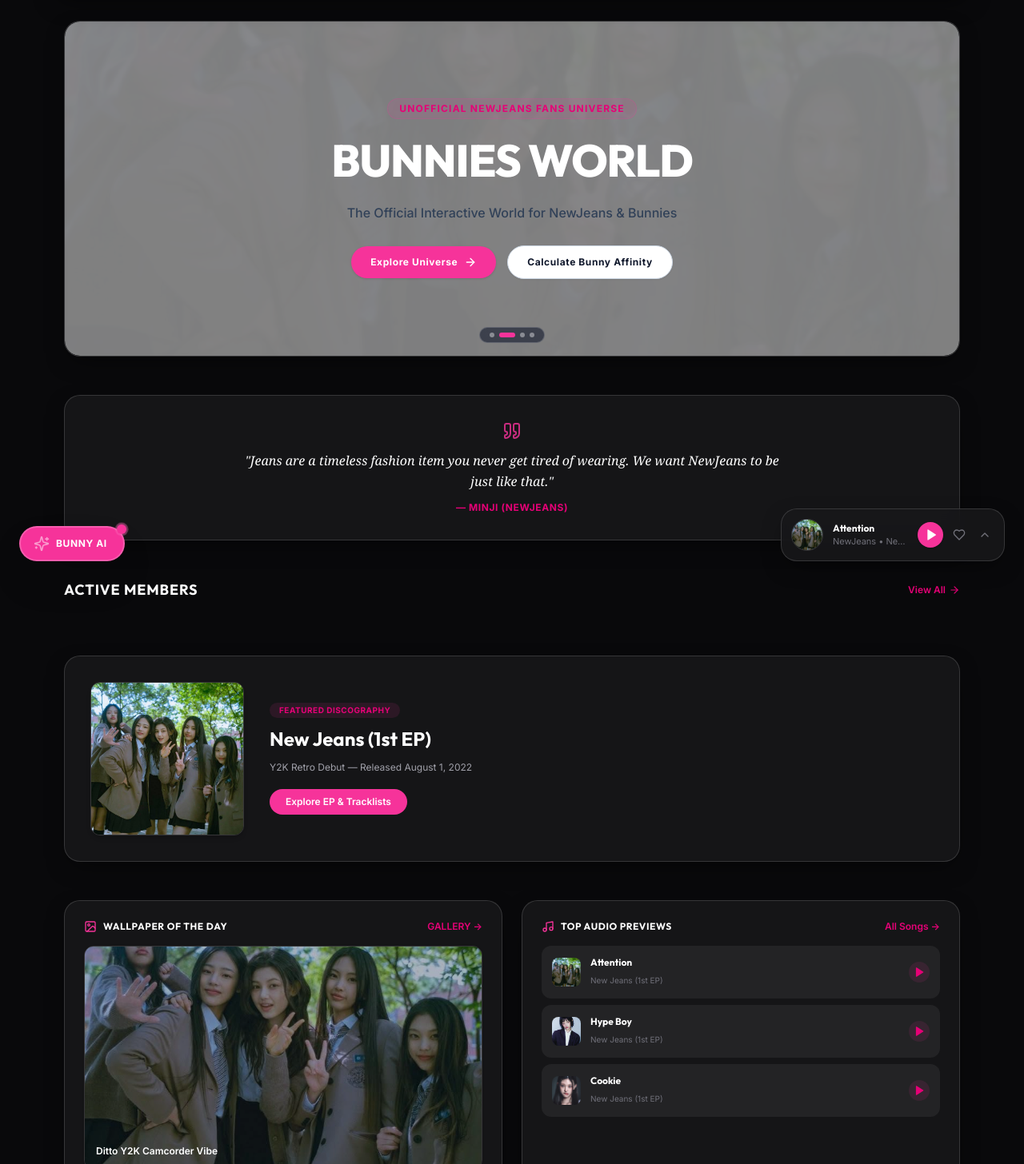
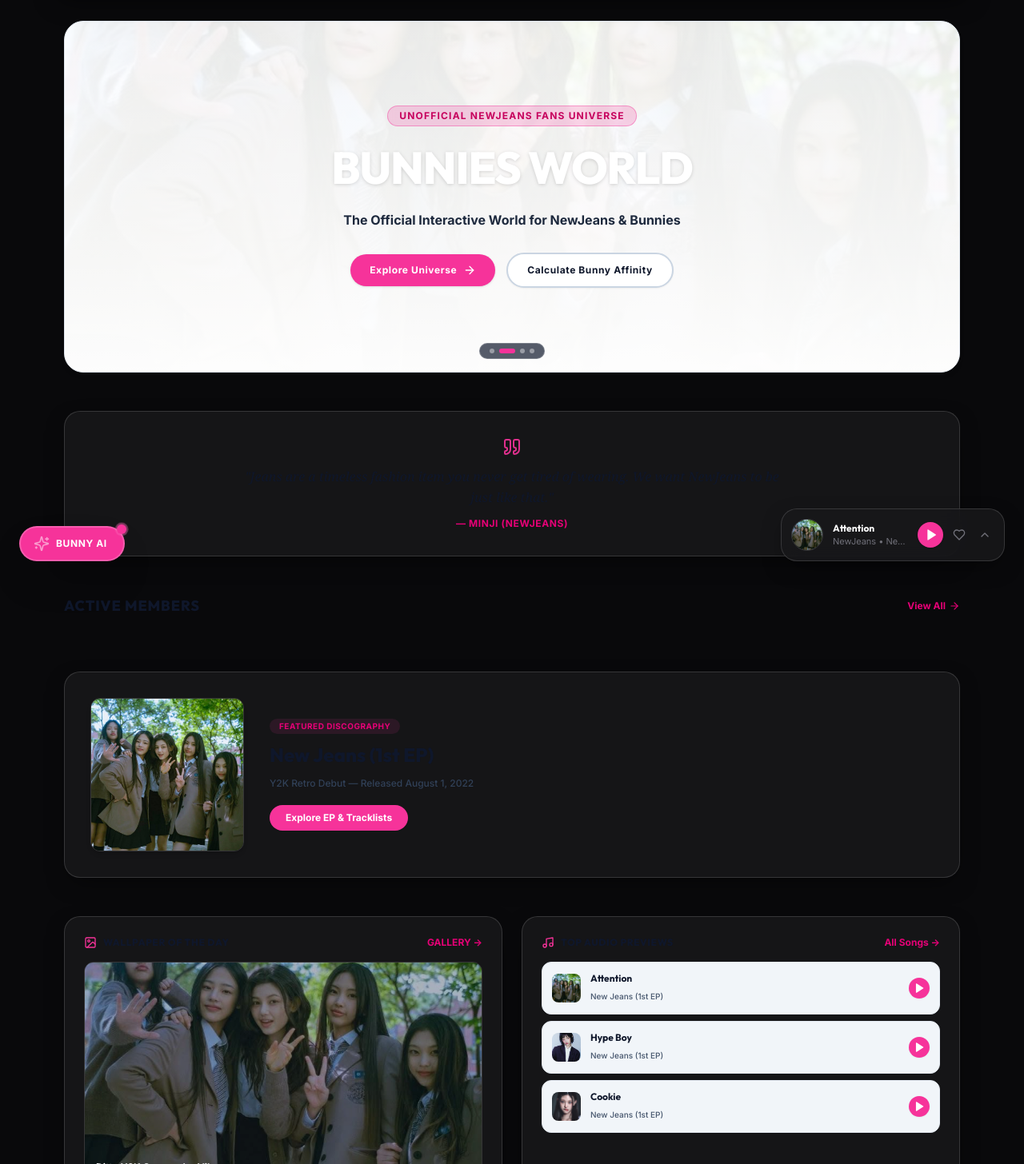
Before and after one commit to andrianbaros/bunnies-world, a React (Vite) app: page / in a window 1280 px wide. Shown: the part 74-1530 px from the top of the page at 80% size. Built offline with nearby package versions, Linux system fonts and the light colour scheme.

Commit message:
fix: resolve light mode css variables in style.css, set hero image to 100% full brightness, and make quiz option buttons high-contrast white cards

```diff
--- a/src/pages/Home.jsx
+++ b/src/pages/Home.jsx
@@ -41,8 +41,8 @@
 
   return (
     <div className="flex flex-col gap-8 sm:gap-12 py-4 px-4 max-w-6xl mx-auto z-10 relative">
-      {/* 1. Hero Carousel (Bright in Day Mode, Elegant in Dark Mode) */}
-      <section className="glass-surface p-6 sm:p-12 rounded-3xl text-center flex flex-col items-center gap-4 sm:gap-5 border border-[var(--border-color)] relative overflow-hidden min-h-[340px] sm:min-h-[420px] justify-center group bg-white/70 dark:bg-[var(--bg-card)] shadow-sm">
+      {/* 1. Hero Carousel (100% Bright Images in Day Mode & Night Mode) */}
+      <section className="p-6 sm:p-12 rounded-3xl text-center flex flex-col items-center gap-4 sm:gap-5 border border-slate-200 dark:border-[var(--border-color)] relative overflow-hidden min-h-[360px] sm:min-h-[440px] justify-center group bg-white dark:bg-[var(--bg-card)] shadow-md">
         <div className="absolute inset-0 z-0">
           <AnimatePresence mode="wait">
             <motion.img
@@ -50,18 +50,19 @@
               src={heroImages[currentSlide].src}
               alt={heroImages[currentSlide].title}
               initial={{ opacity: 0, scale: 1.03 }}
-              animate={{ opacity: 0.65, scale: 1 }}
+              animate={{ opacity: 0.9, scale: 1 }}
               exit={{ opacity: 0 }}
               transition={{ duration: 0.8 }}
               className="w-full h-full object-cover"
             />
           </AnimatePresence>
-          <div className="absolute inset-0 bg-white/45 dark:bg-zinc-950/75 backdrop-blur-[2px]" />
+          {/* Subtle bottom gradient tint to keep text highly legible */}
+          <div className="absolute inset-0 bg-gradient-to-t from-white/90 via-white/40 to-transparent dark:from-zinc-950/90 dark:via-zinc-950/50 dark:to-zinc-950/20" />
         </div>
 
         <button
           onClick={() => setCurrentSlide((prev) => (prev - 1 + heroImages.length) % heroImages.length)}
-          className="absolute left-4 top-1/2 -translate-y-1/2 z-20 p-2.5 rounded-full bg-white/80 dark:bg-black/50 text-slate-800 dark:text-white border border-[var(--border-color)] opacity-0 group-hover:opacity-100 transition-all duration-200 shadow-sm"
+          className="absolute left-4 top-1/2 -translate-y-1/2 z-20 p-2.5 rounded-full bg-white/90 dark:bg-black/60 text-slate-800 dark:text-white border border-slate-300 dark:border-zinc-700 opacity-0 group-hover:opacity-100 transition-all duration-200 shadow-sm"
           title="Previous Slide"
         >
           <ChevronLeft className="w-5 h-5" />
@@ -69,13 +70,13 @@
 
         <button
           onClick={() => setCurrentSlide((prev) => (prev + 1) % heroImages.length)}
-          className="absolute right-4 top-1/2 -translate-y-1/2 z-20 p-2.5 rounded-full bg-white/80 dark:bg-black/50 text-slate-800 dark:text-white border border-[var(--border-color)] opacity-0 group-hover:opacity-100 transition-all duration-200 shadow-sm"
+          className="absolute right-4 top-1/2 -translate-y-1/2 z-20 p-2.5 rounded-full bg-white/90 dark:bg-black/60 text-slate-800 dark:text-white border border-slate-300 dark:border-zinc-700 opacity-0 group-hover:opacity-100 transition-all duration-200 shadow-sm"
           title="Next Slide"
         >
           <ChevronRight className="w-5 h-5" />
         </button>
 
-        <div className="absolute bottom-4 left-1/2 -translate-x-1/2 z-20 flex items-center gap-1.5 bg-slate-900/60 dark:bg-black/60 px-3 py-1.5 rounded-full border border-white/20 backdrop-blur-xs">
+        <div className="absolute bottom-4 left-1/2 -translate-x-1/2 z-20 flex items-center gap-1.5 bg-slate-900/70 dark:bg-black/70 px-3 py-1.5 rounded-full border border-white/20 backdrop-blur-xs">
           {heroImages.map((_, idx) => (
             <button
               key={idx}
@@ -91,7 +92,7 @@
           initial={{ opacity: 0, y: 15 }}
           animate={{ opacity: 1, y: 0 }}
           transition={{ duration: 0.5 }}
-          className="inline-flex items-center px-3.5 py-1 rounded-full bg-pink-500/10 border border-pink-500/20 text-pink-600 dark:text-pink-400 text-xs font-bold tracking-widest uppercase z-10"
+          className="inline-flex items-center px-3.5 py-1 rounded-full bg-pink-500/20 border border-pink-500/40 text-pink-700 dark:text-pink-300 text-xs font-black tracking-widest uppercase z-10 backdrop-blur-xs"
         >
           <span>{t('hero_tag')}</span>
         </motion.div>
@@ -100,7 +101,7 @@
           initial={{ opacity: 0, scale: 0.96 }}
           animate={{ opacity: 1, scale: 1 }}
           transition={{ duration: 0.6, delay: 0.1 }}
-          className="text-hero font-black tracking-tight text-slate-900 dark:text-white z-10 drop-shadow-2xs"
+          className="text-hero font-black tracking-tight text-slate-900 dark:text-white z-10 drop-shadow-sm"
         >
           {t('hero_title')}
         </motion.h1>
@@ -109,7 +110,7 @@
           initial={{ opacity: 0, y: 10 }}
           animate={{ opacity: 1, y: 0 }}
           transition={{ duration: 0.5, delay: 0.2 }}
-          className="text-sm sm:text-base text-slate-700 dark:text-zinc-300 max-w-xl leading-relaxed z-10 font-medium"
+          className="text-sm sm:text-base text-slate-800 dark:text-zinc-200 max-w-xl leading-relaxed z-10 font-bold drop-shadow-2xs"
         >
           {t('hero_subtitle')}
         </motion.p>
@@ -122,7 +123,7 @@
         >
           <Link
             to="/members"
-            className="px-6 py-3 rounded-full bg-pink-500 text-white font-bold text-xs tracking-wider shadow-sm hover:bg-pink-600 transition-colors flex items-center gap-2"
+            className="px-6 py-3 rounded-full bg-pink-500 text-white font-extrabold text-xs tracking-wider shadow-sm hover:bg-pink-600 transition-colors flex items-center gap-2"
           >
             <span>{t('btn_explore')}</span>
             <ArrowRight className="w-4 h-4" />
@@ -130,7 +131,7 @@
 
           <Link
             to="/universe"
-            className="px-6 py-3 rounded-full bg-white dark:bg-[var(--bg-subtle)] text-slate-900 dark:text-white font-bold text-xs tracking-wider border border-slate-300 dark:border-[var(--border-color)] hover:bg-slate-100 dark:hover:bg-[var(--bg-subtle-hover)] transition-colors flex items-center gap-2 shadow-xs"
+            className="px-6 py-3 rounded-full bg-white dark:bg-[var(--bg-subtle)] text-slate-900 dark:text-white font-extrabold text-xs tracking-wider border-2 border-slate-300 dark:border-[var(--border-color)] hover:bg-slate-100 dark:hover:bg-[var(--bg-subtle-hover)] transition-colors flex items-center gap-2 shadow-xs"
           >
             <span>{t('btn_calc_affinity')}</span>
           </Link>
@@ -138,21 +139,21 @@
       </section>
 
       {/* 2. Quote of the Day */}
-      <section className="glass-surface p-6 sm:p-8 rounded-2xl text-center flex flex-col items-center gap-3 border border-[var(--border-color)]">
-        <Quote className="w-6 h-6 text-pink-500 opacity-80" />
-        <p className="text-sm sm:text-base italic text-[var(--text-heading)] dark:text-gray-200 font-serif max-w-2xl leading-relaxed">
+      <section className="glass-surface p-6 sm:p-8 rounded-2xl text-center flex flex-col items-center gap-3 border border-[var(--border-color)] bg-white dark:bg-[var(--bg-card)]">
+        <Quote className="w-6 h-6 text-pink-500 opacity-90" />
+        <p className="text-sm sm:text-base italic text-slate-900 dark:text-gray-100 font-serif max-w-2xl leading-relaxed font-medium">
           "{quotes[0].text}"
         </p>
-        <span className="text-xs font-bold text-pink-600 dark:text-pink-400 tracking-wider uppercase">— {quotes[0].author} (NewJeans)</span>
+        <span className="text-xs font-black text-pink-600 dark:text-pink-400 tracking-wider uppercase">— {quotes[0].author} (NewJeans)</span>
       </section>
 
       {/* 3. Active Members */}
       <section className="flex flex-col gap-5">
         <div className="flex items-center justify-between">
-          <h2 className="text-lg font-bold text-[var(--text-heading)] uppercase tracking-wider">
+          <h2 className="text-lg font-black text-slate-900 dark:text-white uppercase tracking-wider">
             {t('home_active_members')}
           </h2>
-          <Link to="/members" className="text-xs font-semibold text-pink-600 dark:text-pink-400 hover:underline flex items-center gap-1">
+          <Link to="/members" className="text-xs font-bold text-pink-600 dark:text-pink-400 hover:underline flex items-center gap-1">
             <span>{t('home_view_all')}</span>
             <ArrowRight className="w-3.5 h-3.5" />
           </Link>
@@ -163,38 +164,38 @@
             <Link
               key={member.id}
               to={`/members/${member.id}`}
-              className="glass-surface p-5 rounded-2xl flex flex-col items-center text-center gap-3 border border-[var(--border-color)] hover:border-pink-500/40 transition-all hover:-translate-y-1 group"
+              className="glass-surface p-5 rounded-2xl flex flex-col items-center text-center gap-3 border border-[var(--border-color)] hover:border-pink-500 transition-all hover:-translate-y-1 group bg-white dark:bg-[var(--bg-card)]"
             >
-              <div className="w-24 h-24 rounded-full overflow-hidden border-2 border-pink-500/20 p-1 group-hover:border-pink-500 transition-colors shadow-sm">
+              <div className="w-24 h-24 rounded-full overflow-hidden border-2 border-pink-500/30 p-1 group-hover:border-pink-500 transition-colors shadow-xs">
                 <img src={member.image} alt={member.name} className="w-full h-full object-cover rounded-full group-hover:scale-105 transition-transform duration-300" />
               </div>
               <div>
-                <h3 className="font-bold text-sm text-[var(--text-heading)]">{member.name}</h3>
-                <span className="text-[11px] text-pink-600 dark:text-pink-400 font-semibold">{member.koreanName}</span>
+                <h3 className="font-extrabold text-sm text-slate-900 dark:text-white">{member.name}</h3>
+                <span className="text-[11px] text-pink-600 dark:text-pink-400 font-extrabold">{member.koreanName}</span>
               </div>
-              <p className="text-xs text-[var(--text-muted)] line-clamp-1">{member.position}</p>
+              <p className="text-xs text-slate-600 dark:text-[var(--text-muted)] line-clamp-1 font-medium">{member.position}</p>
             </Link>
           ))}
         </div>
       </section>
 
       {/* 4. Featured Album */}
-      <section className="glass-surface p-6 sm:p-8 rounded-2xl flex flex-col sm:flex-row items-center gap-6 sm:gap-8 border border-[var(--border-color)]">
+      <section className="glass-surface p-6 sm:p-8 rounded-2xl flex flex-col sm:flex-row items-center gap-6 sm:gap-8 border border-[var(--border-color)] bg-white dark:bg-[var(--bg-card)]">
         <div className="w-40 h-40 sm:w-48 sm:h-48 rounded-xl overflow-hidden shadow-md flex-shrink-0 border border-[var(--border-color)]">
           <img src={featuredAlbum.cover} alt={featuredAlbum.title} className="w-full h-full object-cover" />
         </div>
         <div className="flex flex-col gap-2.5 text-center sm:text-left">
-          <span className="px-3 py-0.5 rounded-full bg-pink-500/10 text-pink-600 dark:text-pink-400 text-[10px] font-bold tracking-wider uppercase w-fit mx-auto sm:mx-0">
+          <span className="px-3 py-0.5 rounded-full bg-pink-500/10 text-pink-600 dark:text-pink-400 text-[10px] font-black tracking-wider uppercase w-fit mx-auto sm:mx-0">
             {t('home_featured_disc')}
           </span>
-          <h2 className="text-xl sm:text-2xl font-bold text-[var(--text-heading)]">{featuredAlbum.title}</h2>
-          <p className="text-xs text-[var(--text-secondary)] leading-relaxed max-w-lg">
+          <h2 className="text-xl sm:text-2xl font-black text-slate-900 dark:text-white">{featuredAlbum.title}</h2>
+          <p className="text-xs text-slate-700 dark:text-[var(--text-secondary)] leading-relaxed max-w-lg font-medium">
             {featuredAlbum.concept} — Released {featuredAlbum.releaseDate}
           </p>
           <div className="flex flex-wrap items-center justify-center sm:justify-start gap-3 mt-2">
             <Link
               to="/discography"
-              className="px-5 py-2 rounded-full bg-pink-500 text-white font-semibold text-xs hover:bg-pink-600 transition-colors"
+              className="px-5 py-2 rounded-full bg-pink-500 text-white font-bold text-xs hover:bg-pink-600 transition-colors shadow-xs"
             >
               {t('home_explore_ep')}
             </Link>
@@ -204,45 +205,45 @@
 
       {/* 5. Wallpaper + Audio */}
       <section className="grid grid-cols-1 md:grid-cols-2 gap-6">
-        <div className="glass-surface p-5 sm:p-6 rounded-2xl flex flex-col gap-4 border border-[var(--border-color)]">
+        <div className="glass-surface p-5 sm:p-6 rounded-2xl flex flex-col gap-4 border border-[var(--border-color)] bg-white dark:bg-[var(--bg-card)]">
           <div className="flex items-center justify-between">
-            <h3 className="font-bold text-xs uppercase tracking-wider text-[var(--text-heading)] flex items-center gap-2">
+            <h3 className="font-extrabold text-xs uppercase tracking-wider text-slate-900 dark:text-white flex items-center gap-2">
               <ImageIcon className="w-4 h-4 text-pink-500" />
               <span>{t('home_wallpaper')}</span>
             </h3>
-            <Link to="/gallery" className="text-xs font-semibold text-pink-600 dark:text-pink-400 hover:underline">{t('nav_gallery')} →</Link>
+            <Link to="/gallery" className="text-xs font-bold text-pink-600 dark:text-pink-400 hover:underline">{t('nav_gallery')} →</Link>
           </div>
-          <div className="relative aspect-video rounded-xl overflow-hidden shadow-sm border border-[var(--border-color)]">
+          <div className="relative aspect-video rounded-xl overflow-hidden shadow-xs border border-[var(--border-color)]">
             <img src={wallpaperOfDay.image} alt={wallpaperOfDay.title} className="w-full h-full object-cover" />
             <div className="absolute inset-0 bg-slate-900/30 dark:bg-black/50 flex items-end p-3.5">
-              <span className="text-xs font-semibold text-white">{wallpaperOfDay.title}</span>
+              <span className="text-xs font-bold text-white">{wallpaperOfDay.title}</span>
             </div>
           </div>
         </div>
 
-        <div className="glass-surface p-5 sm:p-6 rounded-2xl flex flex-col gap-4 border border-[var(--border-color)]">
+        <div className="glass-surface p-5 sm:p-6 rounded-2xl flex flex-col gap-4 border border-[var(--border-color)] bg-white dark:bg-[var(--bg-card)]">
           <div className="flex items-center justify-between">
-            <h3 className="font-bold text-xs uppercase tracking-wider text-[var(--text-heading)] flex items-center gap-2">
+            <h3 className="font-extrabold text-xs uppercase tracking-wider text-slate-900 dark:text-white flex items-center gap-2">
               <Music className="w-4 h-4 text-pink-500" />
               <span>{t('home_top_audio')}</span>
             </h3>
-            <Link to="/discography" className="text-xs font-semibold text-pink-600 dark:text-pink-400 hover:underline">{t('home_all_songs')} →</Link>
+            <Link to="/discography" className="text-xs font-bold text-pink-600 dark:text-pink-400 hover:underline">{t('home_all_songs')} →</Link>
           </div>
           <div className="flex flex-col gap-2">
             {musicData.slice(0, 3).map((track) => (
               <div
                 key={track.id}
                 onClick={() => playSongById(track.id)}
-                className="flex items-center justify-between p-3 rounded-xl bg-[var(--bg-subtle)] hover:bg-[var(--bg-subtle-hover)] transition-all cursor-pointer border border-transparent hover:border-[var(--border-color)]"
+                className="flex items-center justify-between p-3 rounded-xl bg-slate-100 dark:bg-[var(--bg-subtle)] hover:bg-slate-200 dark:hover:bg-[var(--bg-subtle-hover)] transition-all cursor-pointer border border-slate-200 dark:border-[var(--border-color)]"
               >
                 <div className="flex items-center gap-3">
                   <img src={track.cover} alt={track.title} className="w-9 h-9 rounded-lg object-cover" />
                   <div>
-                    <h4 className="font-bold text-xs text-[var(--text-heading)]">{track.title}</h4>
-                    <span className="text-[10px] text-[var(--text-muted)]">{track.album}</span>
+                    <h4 className="font-bold text-xs text-slate-900 dark:text-white">{track.title}</h4>
+                    <span className="text-[10px] text-slate-600 dark:text-[var(--text-muted)] font-medium">{track.album}</span>
                   </div>
                 </div>
-                <button className="p-1.5 rounded-full bg-pink-500/10 text-pink-600 dark:text-pink-400 hover:bg-pink-500 hover:text-white transition-colors">
+                <button className="p-1.5 rounded-full bg-pink-500 text-white hover:bg-pink-600 transition-colors shadow-xs">
                   <Play className="w-3.5 h-3.5 fill-current" />
                 </button>
               </div>
--- a/src/style.css
+++ b/src/style.css
@@ -3,14 +3,17 @@
 @import url('https://fonts.googleapis.com/css2?family=Outfit:wght@300;400;500;600;700&family=Plus+Jakarta+Sans:wght@400;500;600;700;800&display=swap');
 @import url('https://cdnjs.cloudflare.com/ajax/libs/font-awesome/6.4.0/css/all.min.css');
 
-:root {
-  /* Colors */
+:root,
+[data-theme='dark'] {
+  /* Dark Mode Colors */
   --bg-dark: #090611;
   --bg-darker: #05030a;
-  --bg-card: rgba(20, 16, 32, 0.45);
-  --bg-card-hover: rgba(28, 22, 45, 0.65);
-  --border-color: rgba(255, 255, 255, 0.08);
-  --border-hover: rgba(255, 255, 255, 0.18);
+  --bg-card: rgba(20, 16, 32, 0.65);
+  --bg-card-hover: rgba(28, 22, 45, 0.85);
+  --bg-subtle: rgba(255, 255, 255, 0.08);
+  --bg-subtle-hover: rgba(255, 255, 255, 0.15);
+  --border-color: rgba(255, 255, 255, 0.12);
+  --border-hover: rgba(255, 255, 255, 0.25);
 
   --primary: #ec4899;       /* Vibrant Pink */
   --primary-rgb: 236, 72, 153;
@@ -20,18 +23,36 @@
   --accent-rgb: 168, 85, 247;
 
   --text-main: #f5f4f9;
-  --text-muted: #9e9aa8;
-  --text-white: #ffffff;
+  --text-heading: #ffffff;
+  --text-muted: #a1a1aa;
 
-  /* Fonts */
   --font-heading: 'Plus Jakarta Sans', sans-serif;
   --font-body: 'Outfit', sans-serif;
 
-  /* Shadows */
   --box-shadow: 0 8px 32px 0 rgba(0, 0, 0, 0.5);
+  --transition: all 0.3s cubic-bezier(0.16, 1, 0.3, 1);
+}
 
-  /* Transition */
-  --transition: all 0.3s cubic-bezier(0.16, 1, 0.3, 1);
+[data-theme='light'] {
+  /* Light Mode Colors (Bright, High Contrast & Clean) */
+  --bg-dark: #f8fafc;
+  --bg-darker: #f1f5f9;
+  --bg-card: #ffffff;
+  --bg-card-hover: #f8fafc;
+  --bg-subtle: #f1f5f9;
+  --bg-subtle-hover: #e2e8f0;
+  --border-color: #cbd5e1;
+  --border-hover: #94a3b8;
+
+  --primary: #ec4899;
+  --secondary: #0284c7;
+  --accent: #7e22ce;
+
+  --text-main: #0f172a;
+  --text-heading: #0f172a;
+  --text-muted: #475569;
+
+  --box-shadow: 0 4px 20px -2px rgba(15, 23, 42, 0.08);
 }
 
 /* Custom Scrollbar */
@@ -42,7 +63,7 @@
   background: var(--bg-dark);
 }
 ::-webkit-scrollbar-thumb {
-  background: rgba(236, 72, 153, 0.2);
+  background: rgba(236, 72, 153, 0.3);
   border-radius: 10px;
   border: 2px solid var(--bg-dark);
 }
@@ -66,6 +87,7 @@
   flex-direction: column;
   overflow-x: hidden;
   position: relative;
+  transition: background-color 0.25s ease, color 0.25s ease;
 }
 
 .app-container {
@@ -96,6 +118,13 @@
 .glass:hover {
   background: var(--bg-card-hover);
   border-color: var(--border-hover);
+}
+
+.glass-surface {
+  background: var(--bg-card);
+  border: 1px solid var(--border-color);
+  box-shadow: var(--box-shadow);
+  transition: var(--transition);
 }
 
 /* Header & Typography */
@@ -133,12 +162,12 @@
   display: flex;
   justify-content: center;
   align-items: center;
-  background: rgba(10, 8, 20, 0.85);
+  background: var(--bg-card);
   backdrop-filter: blur(20px);
   -webkit-backdrop-filter: blur(20px);
   border: 1px solid var(--border-color);
   border-radius: 50px;
-  box-shadow: 0 10px 30px rgba(0, 0, 0, 0.3);
+  box-shadow: var(--box-shadow);
 }
 
 nav a {
@@ -221,7 +250,7 @@
   border-radius: 50%;
   object-fit: cover;
   border: 3px solid var(--primary);
-  box-shadow: 0 8px 25px rgba(0, 0, 0, 0.4);
+  box-shadow: 0 8px 25px rgba(0, 0, 0, 0.2);
   transition: var(--transition);
 }
 
@@ -234,7 +263,7 @@
   font-size: 1.8rem;
   font-weight: 800;
   letter-spacing: 2px;
-  color: var(--text-white);
+  color: var(--text-heading);
   margin-bottom: 12px;
 }
 
@@ -253,7 +282,7 @@
   font-size: 0.9rem;
   font-weight: 700;
   letter-spacing: 1px;
-  color: var(--text-white);
+  color: #ffffff;
   background: var(--primary);
   padding: 12px 28px;
   border-radius: 30px;
@@ -265,7 +294,7 @@
 
 .btn-details:hover {
   background: #db2777;
-  color: var(--text-white);
+  color: #ffffff;
 }
 
 /* Floating Music Player Widget */
@@ -314,7 +343,7 @@
   border-radius: 50%;
   border: 2px solid rgba(255, 255, 255, 0.2);
   object-fit: cover;
-  box-shadow: 0 2px 8px rgba(0, 0, 0, 0.5);
+  box-shadow: 0 2px 8px rgba(0, 0, 0, 0.3);
 }
 
 .disc.spinning {
@@ -349,7 +378,7 @@
   font-family: var(--font-heading);
   font-size: 0.9rem;
   font-weight: 700;
-  color: var(--text-white);
+  color: var(--text-heading);
   text-overflow: ellipsis;
   overflow: hidden;
 }
@@ -385,7 +414,7 @@
 }
 
 .progress-container {
-  background: rgba(255, 255, 255, 0.08);
+  background: rgba(255, 255, 255, 0.15);
   height: 4px;
   border-radius: 2px;
   width: 100%;
@@ -432,7 +461,7 @@
 
 .ctrl-btn.play-btn {
   background: var(--primary);
-  color: var(--text-white);
+  color: #ffffff;
   width: 35px;
   height: 35px;
   border-radius: 50%;
@@ -457,7 +486,7 @@
   width: 50px;
   height: 3px;
   -webkit-appearance: none;
-  background: rgba(255, 255, 255, 0.1);
+  background: rgba(255, 255, 255, 0.15);
   border-radius: 2px;
   outline: none;
   margin-left: 5px;
@@ -515,8 +544,8 @@
   font-family: var(--font-heading);
   font-size: 1.25rem;
   font-weight: 700;
-  color: var(--text-white);
-  border-bottom: 1.5px solid rgba(255, 255, 255, 0.08);
+  color: var(--text-heading);
+  border-bottom: 1.5px solid var(--border-color);
   padding-bottom: 8px;
   margin-bottom: 15px;
 }
@@ -593,8 +622,8 @@
 
 .about-tabs {
   display: flex;
-  border-bottom: 1px solid rgba(255, 255, 255, 0.08);
-  background: rgba(0, 0, 0, 0.15);
+  border-bottom: 1px solid var(--border-color);
+  background: var(--bg-subtle);
 }
 
 .about-tab-btn {
@@ -618,7 +647,7 @@
 }
 
 .about-tab-btn.active {
-  color: var(--text-white);
+  color: var(--text-heading);
 }
 
 .about-tab-btn.active::after {
@@ -662,8 +691,8 @@
 .lang-switcher {
   position: relative;
   display: flex;
-  background: rgba(255, 255, 255, 0.03);
-  border: 1px solid rgba(255, 255, 255, 0.08);
+  background: var(--bg-subtle);
+  border: 1px solid var(--border-color);
   border-radius: 30px;
   padding: 2px;
   margin-left: 20px;
@@ -689,14 +718,14 @@
 }
 
 .lang-btn.active {
-  color: var(--text-white);
+  color: #ffffff;
   background: var(--primary);
 }
 
 /* Calculator Widget */
 .calc-container {
-  background: rgba(255, 255, 255, 0.02);
-  border: 1px solid rgba(255, 255, 255, 0.06);
+  background: var(--bg-card);
+  border: 1px solid var(--border-color);
   border-radius: 14px;
   padding: 24px;
   margin-top: 15px;
@@ -726,7 +755,7 @@
   width: 100%;
   height: 5px;
   -webkit-appearance: none;
-  background: rgba(255, 255, 255, 0.08);
+  background: var(--bg-subtle);
   border-radius: 5px;
   outline: none;
   cursor: pointer;
```
Also changed, not shown: src/pages/Universe.jsx (+27 -27 lines).
